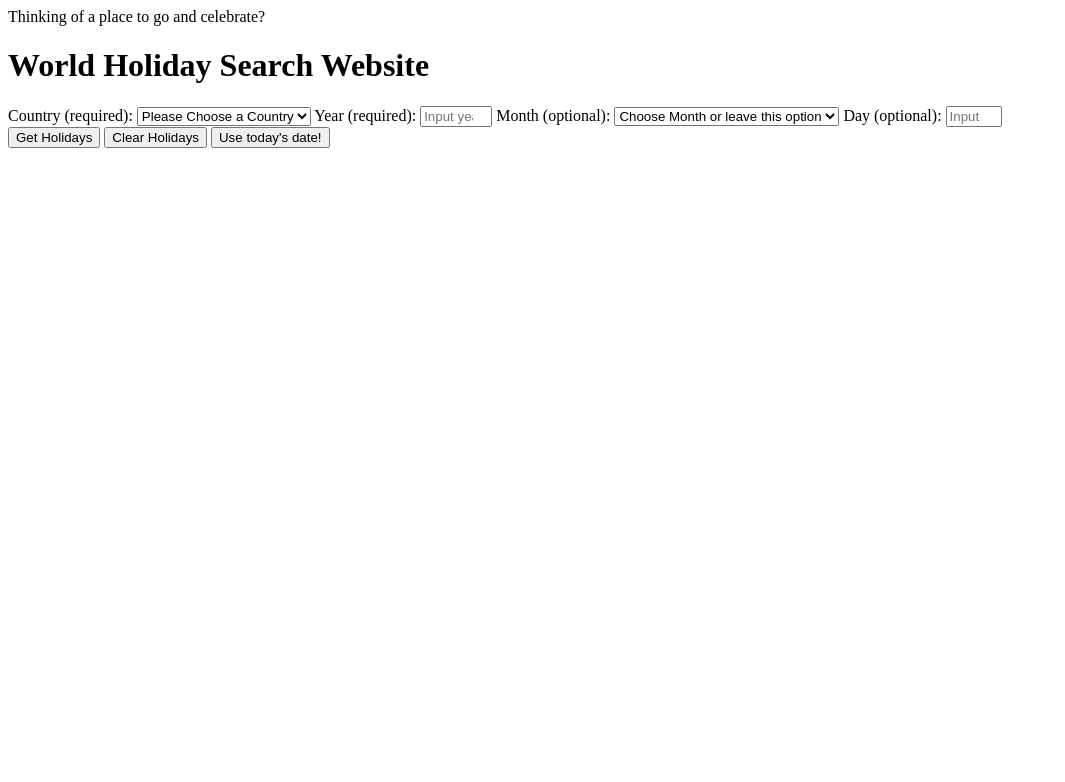
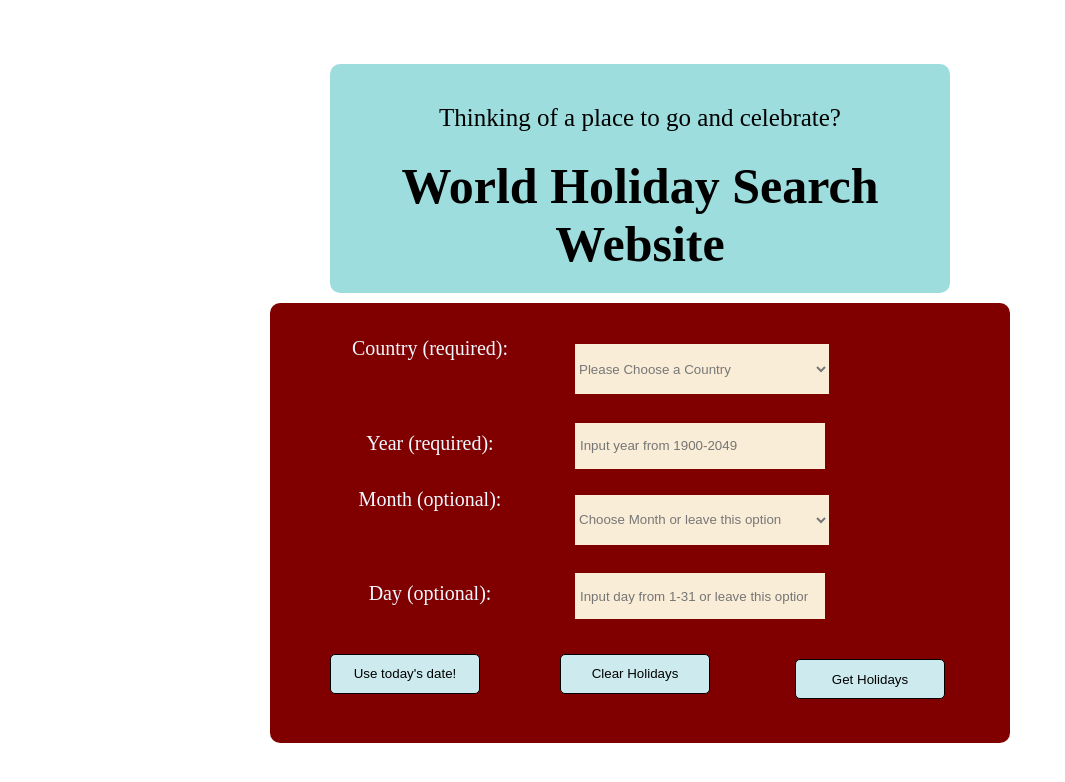
Before and after one commit to Agnes-Kamondi/Holiday_finder, a plain HTML site: page index.html in a window 1280 px wide. Shown: the whole page, without its empty margins (0-1065 px from the left). Drawn offline with nearby package versions, Linux system fonts and the light colour scheme.

Commit message:
Added the stylings

```diff
--- a/index.html
+++ b/index.html
@@ -15,13 +15,14 @@
         <h1>World Holiday Search Website</h1>
     </div>
     <form>
-        <label for='country-input'>Country (required):</label>
+        <label for='country-input' id="country">Country (required):</label>
         <select id='country-input' class='first-choice' onchange="this.className=this.options[this.selectedIndex].className">
             <option class='first-choice'>Please Choose a Country</option>
         </select>
-        <label for='year-input'>Year (required):</label>
+
+        <label for='year-input' id="country">Year (required):</label>
         <input type="number" id="year-input" min='1500' max='2049' placeholder="Input year from 1900-2049" onclick=this.select()>
-        <label for='month-input'>Month (optional):</label>
+        <label for='month-input' id="country">Month (optional):</label>
         <select id='month-input' class='first-choice' onchange="this.className=this.options[this.selectedIndex].className">
             <option value="" class='first-choice'>Choose Month or leave this option</option>
             <option value='1'>January</option>
@@ -37,7 +38,7 @@
             <option value='11'>November</option>
             <option value='12'>December</option>
         </select>
-        <label for='day-input'>Day (optional):</label>
+        <label for='day-input' id="country">Day (optional):</label>
         <input type="number" id="day-input" min='1' max='31' placeholder="Input day from 1-31 or leave this option" onclick=this.select()>
         <div id="button-container">
             <input type="submit" id="input-button" value="Get Holidays">
--- a/style.css
+++ b/style.css
@@ -0,0 +1,125 @@
+body {
+    margin: auto 0;
+    text-align: center;
+  }
+  form{
+    background: maroon;
+    width: 700px;
+    margin: 0 auto;
+    padding: 20px;
+    border-radius: 10px;
+    display: grid;
+    grid-template-columns: 40% 60%;
+    grid-template-rows: 5;
+    font-size: 20px;
+    height: 400px;
+    color: aliceblue;
+  }
+  #button-container {
+    grid-column: span 2;
+    display: flex;
+    flex-direction: row-reverse;
+    justify-content: space-around;
+  }
+  main {
+    background: rgb(2, 127, 155);
+  }
+  h1 {
+    padding: 0;
+    margin: 0;
+  }
+  p, h3 {
+    padding: 0 10px;
+  }
+  input {
+    margin: 5px;
+    width: 250px;
+    background-color: rgb(250, 237, 215);
+    border: none;
+  }
+  select {
+    margin: 5px;
+    width: 254px;
+    background: rgb(250, 237, 215);
+    border: none;
+  }
+  section {
+    display: inline-block;
+    text-align: center;
+    width: 30%;
+    height: 325px;
+    margin: 5px;
+    border: 1px solid black;
+    border-radius: 10%;
+    background: rgb(250, 237, 215);
+  }
+  button {
+    place-self: center;
+  }
+  ::placeholder {
+    padding: 0 0 0 3px;
+  }
+  #title {
+    background-color: rgb(157, 221, 221);
+    border-radius: 10px;
+    width: 600px;
+    margin: 0 auto 10px auto;
+    padding: 10px;
+    font-size: 25px;
+    margin-top: 5%;
+  }
+  #title p {
+    padding: 5px 0 0 0;
+  }
+  #title h1 {
+    padding: 0 0 10px 0;
+  }
+  #input-button, #today-button, #reset-button{
+    border: 1px solid black;
+    width: 150px;
+    height: 40px;
+    background: rgb(205, 235, 238);
+    border-radius: 5px;
+
+  }
+  #card-container {
+    margin: 20px auto;
+    width: 80%;
+    border-radius: 20px;
+    display: flex;
+    flex-flow: wrap;
+    justify-content: center;
+  }
+  .first-choice {
+    color: rgb(119,119,119);
+    height: 50px;
+    margin-top: 5%;
+  }
+  @media only screen and (max-width: 650px) {
+    section {
+        width: 90%;
+        height: 300px
+    }
+    form {
+        width: 300px;
+        margin: 0 auto;
+        display: grid;
+        grid-template-columns: 1fr;
+        grid-template-rows: auto;
+        justify-items: center;
+    }
+    #button-container {
+        grid-column: span 1;
+        flex-direction: column-reverse;
+        padding: 5px 0 0 0;
+        height: 50px;
+    }
+  }
+
+  #input-button{
+    margin-top: 5%;
+  }
+
+  #country{
+    margin-top: 5%;
+  }
```
